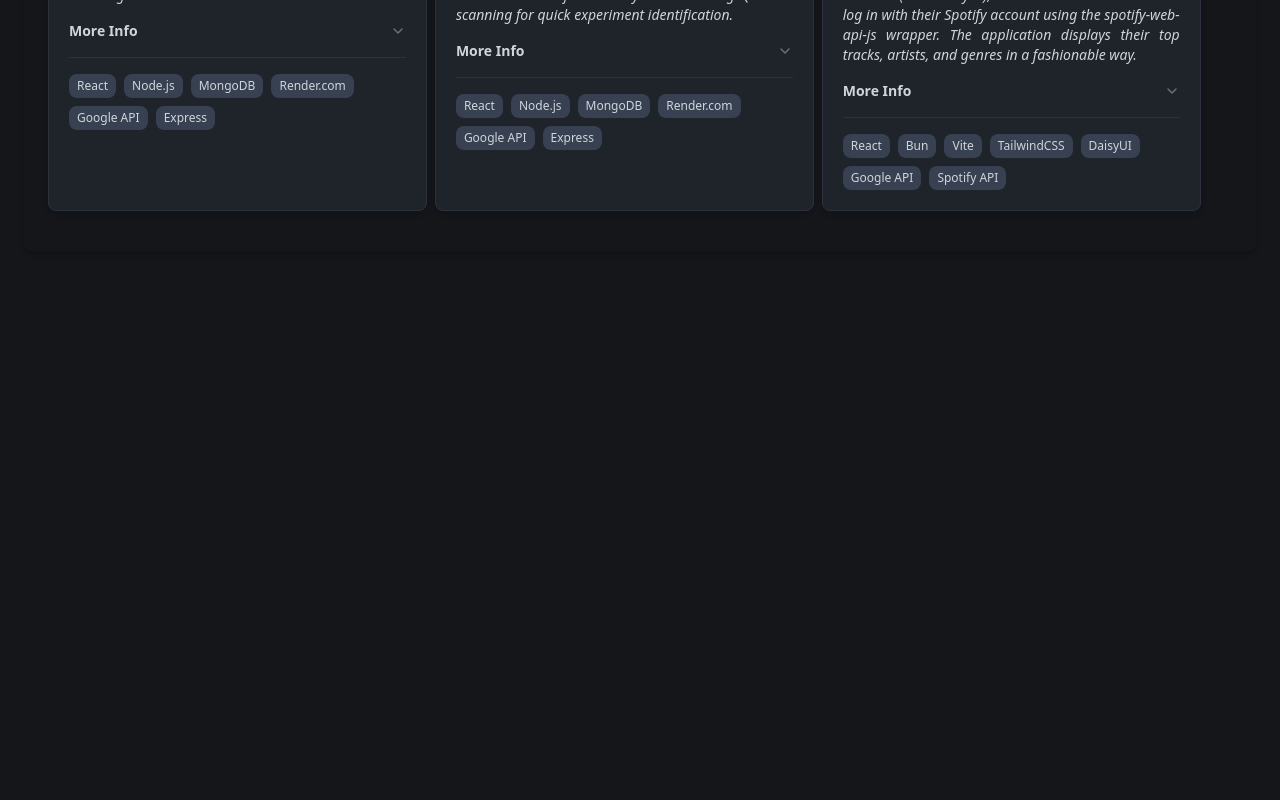
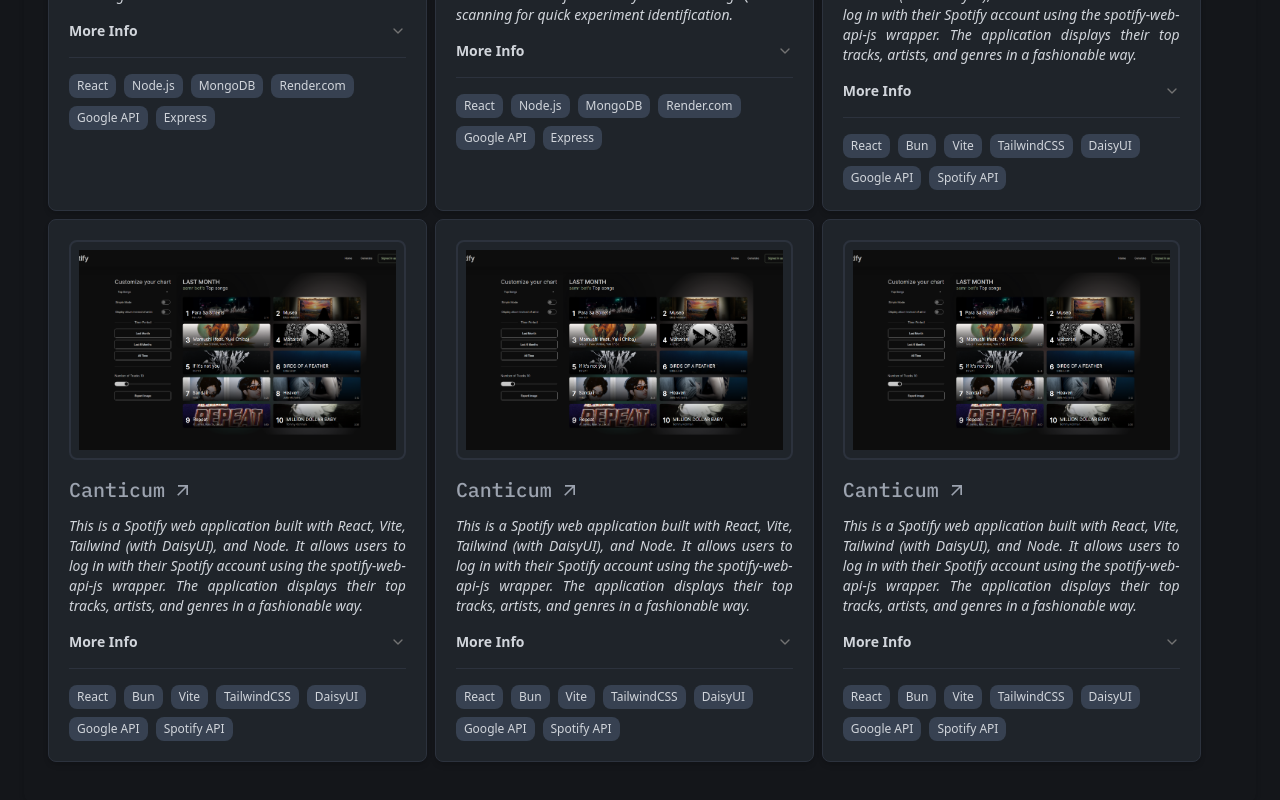
Before and after one commit to devliqht/portfolio, a React (Vite) app: page /projects in a window 1280 px wide. Shown: the part 548-1348 px from the top of the page. Before the commit the page ends 823 px from the top, so only its background shows below. Built offline with nearby package versions, Linux system fonts and the light colour scheme.

Commit message:
PROJECTS: renderCount changed to accommodate for all projects

```diff
--- a/src/pages/Projects.tsx
+++ b/src/pages/Projects.tsx
@@ -1,10 +1,10 @@
 import { ProjectsRender } from "@/components/ProjectsRender";
+import projects from "./data/ProjectsData";
 
 const Projects = () => {
     return (
         <div className="h-full flex flex-col justify-center md:items-center p-4 md:p-6">
-
-            <ProjectsRender renderCount={3}></ProjectsRender>
+            <ProjectsRender renderCount={projects.length}></ProjectsRender>
         </div>
     )
 }
--- a/src/pages/data/ProjectsData.ts
+++ b/src/pages/data/ProjectsData.ts
@@ -32,6 +32,20 @@
       description:
         "This is a Spotify web application built with React, Vite, Tailwind (with DaisyUI), and Node. It allows users to log in with their Spotify account using the spotify-web-api-js wrapper. The application displays their top tracks, artists, and genres in a fashionable way.",
     },
+    {
+      title: "Canticum",
+      imageUrl: "/canticum.png",
+      tags: ["React", "Bun", "Vite", "TailwindCSS", "DaisyUI", "Google API", "Spotify API"],
+      description:
+        "This is a Spotify web application built with React, Vite, Tailwind (with DaisyUI), and Node. It allows users to log in with their Spotify account using the spotify-web-api-js wrapper. The application displays their top tracks, artists, and genres in a fashionable way.",
+    },
+    {
+      title: "Canticum",
+      imageUrl: "/canticum.png",
+      tags: ["React", "Bun", "Vite", "TailwindCSS", "DaisyUI", "Google API", "Spotify API"],
+      description:
+        "This is a Spotify web application built with React, Vite, Tailwind (with DaisyUI), and Node. It allows users to log in with their Spotify account using the spotify-web-api-js wrapper. The application displays their top tracks, artists, and genres in a fashionable way.",
+    },
   ];
 
   export default projects;
```
